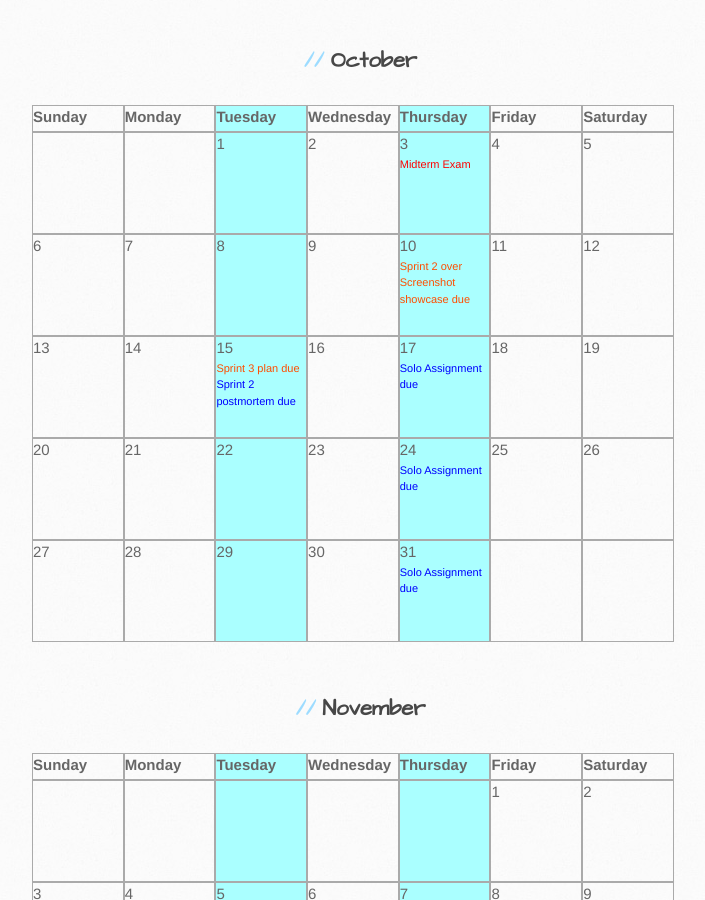
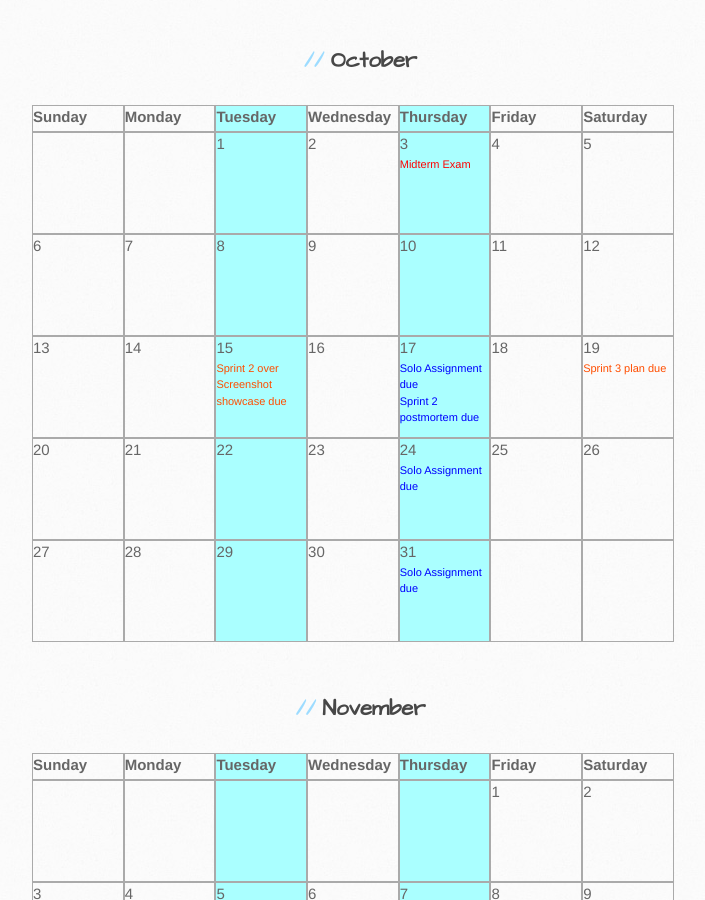
Before and after one commit to spellbindguy/Web-Development, a Jekyll site: the page schedule.html, which Jekyll copies as it is, in a window 1280 px wide and 900 px high, scrolled down 1567 px. Shown: the whole window, without its empty margins (138-843 px from the left). Built offline with Jekyll 4.4.1, drawn with Linux system fonts in a browser that asks for light colours.

Commit message:
schedule

```diff
--- a/schedule.html
+++ b/schedule.html
@@ -285,8 +285,6 @@
 					<div class="cell">9
 					</div>
 					<div class="cell tr">10
-						<span class="assignment group">Sprint 2 over</span>
-						<span class="assignment group">Screenshot showcase due</span>
 					</div>
 					<div class="cell">11
 					</div>
@@ -300,17 +298,19 @@
 					<div class="cell">14
 					</div>
 					<div class="cell tr">15
-						<span class="assignment group">Sprint 3 plan due</span>
-						<span class="assignment solo">Sprint 2 postmortem due</span>
+						<span class="assignment group">Sprint 2 over</span>
+						<span class="assignment group">Screenshot showcase due</span>
 					</div>
 					<div class="cell">16
 					</div>
 					<div class="cell tr">17
 						<span class="assignment solo">Solo Assignment due</span>
+						<span class="assignment solo">Sprint 2 postmortem due</span>
 					</div>
 					<div class="cell">18
 					</div>
 					<div class="cell">19
+						<span class="assignment group">Sprint 3 plan due</span>
 					</div>
 				</div>
 
```
